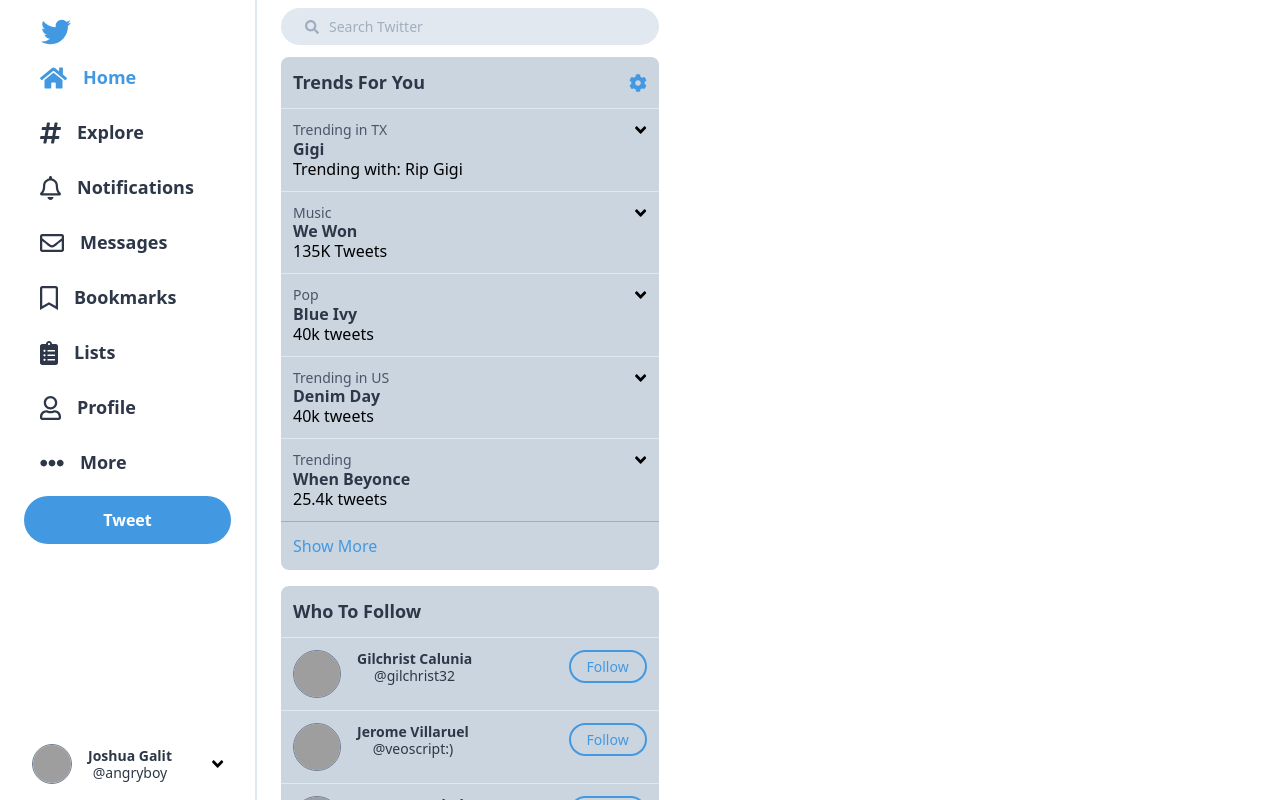
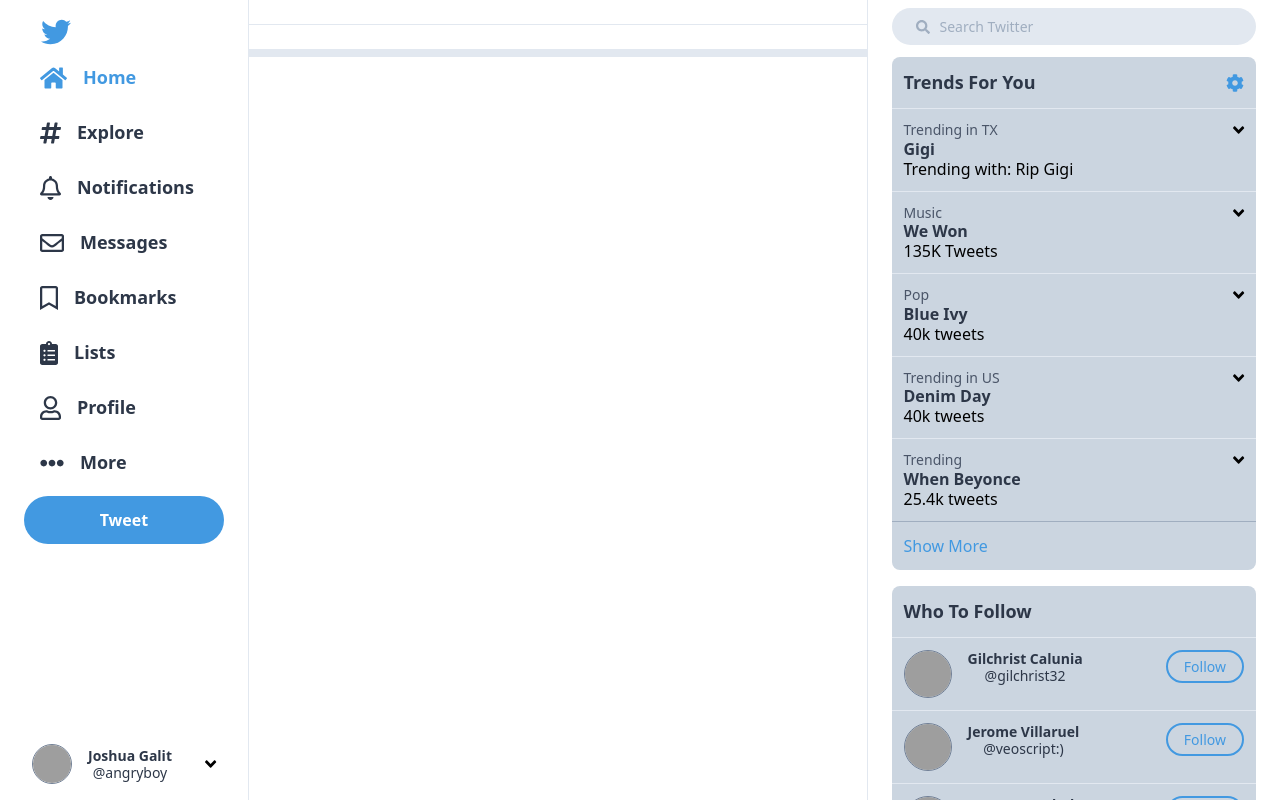
Before and after one commit to acatzk/vue-twitter-clone, a Vue app: page / in a window 1280 px wide. Built offline with nearby package versions, Linux system fonts and the light colour scheme; grey boxes are pictures that could not be loaded.

Commit message:
Added layout for the main bar ang added name or each slots

```diff
--- a/src/components/MainBar.vue
+++ b/src/components/MainBar.vue
@@ -0,0 +1,14 @@
+<template>
+	<div class="w-1/2 h-full overflow-y-scroll">
+		<div class="px-5 py-3 border-b border-gray-300 flex items-center justify-between">
+			<slot name="home-title"></slot>
+		</div>
+		<div class="px-5 py-3 border-b-8 border-gray-300 flex">
+			<slot name="tweet-field"></slot>
+		</div>
+		<div class="flex flex-col-reverse">
+			<slot name="tweet-user-fresh-post"></slot>
+		</div>
+		<slot name="tweet-posts"></slot>
+	</div>
+</template>
```
